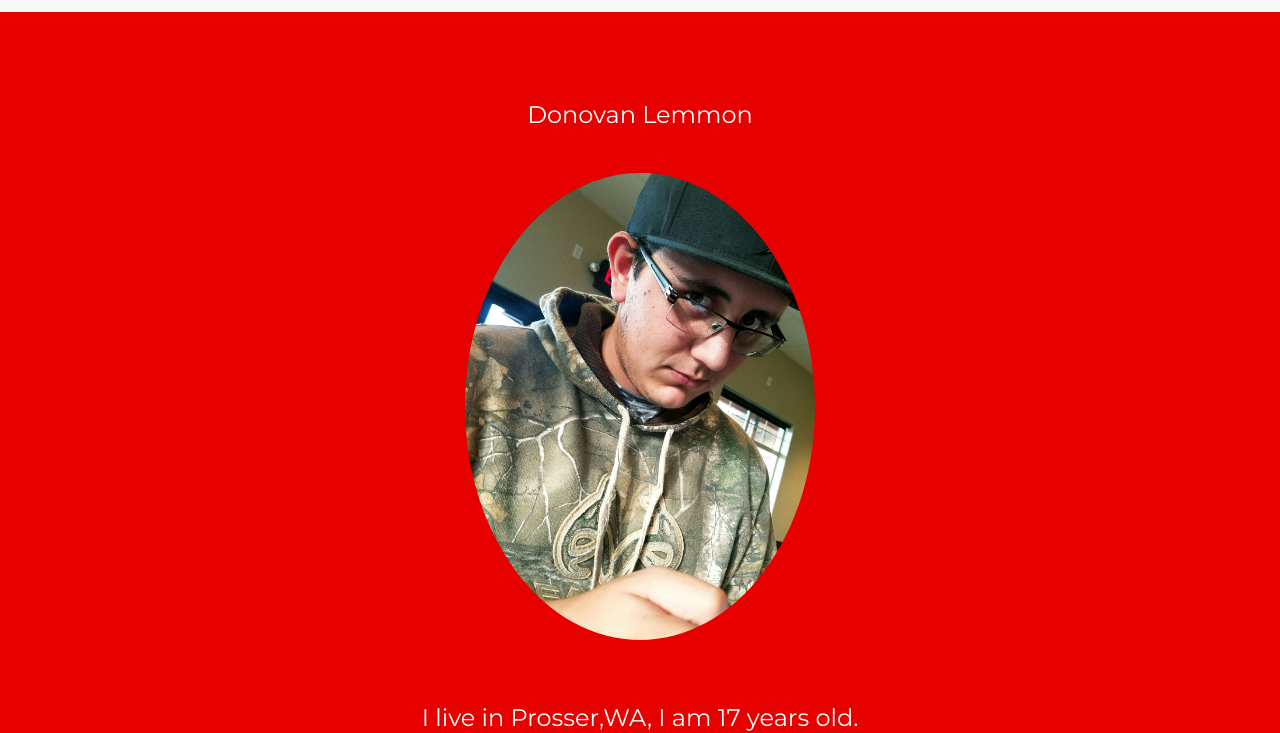
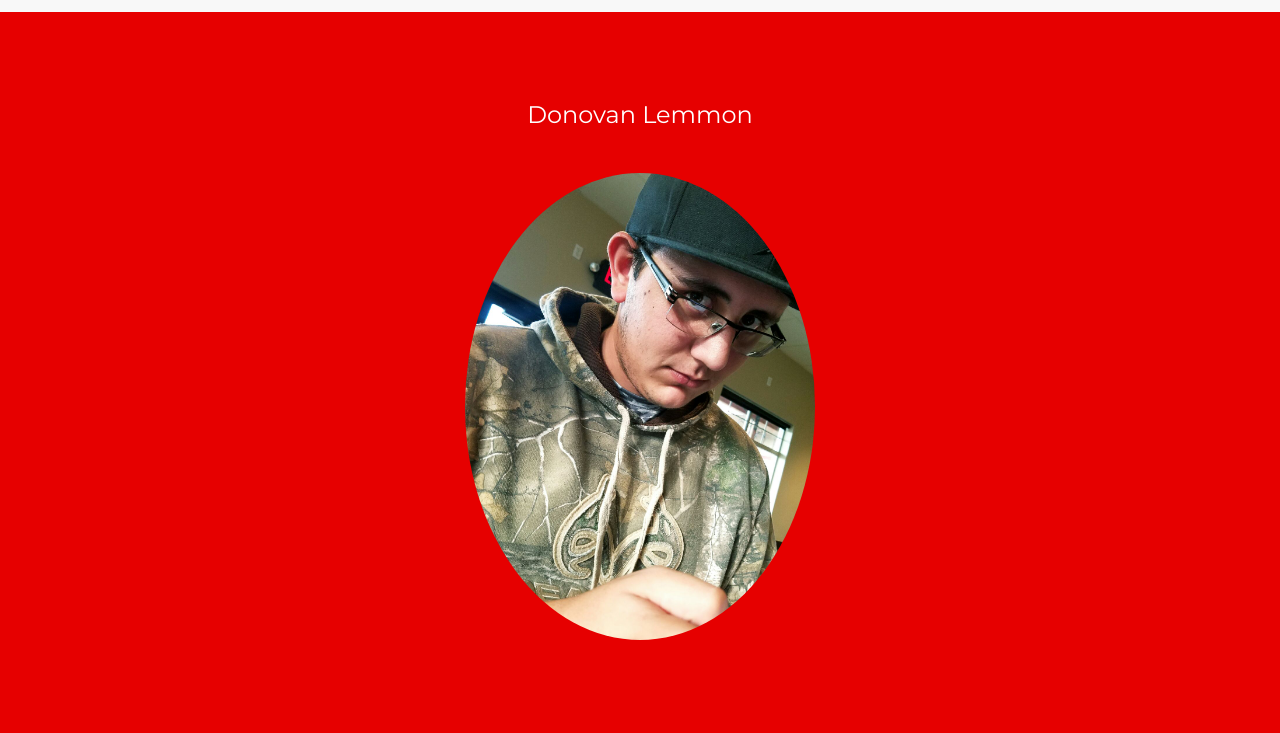
Before and after one commit to Donovan-L/Donovan-L.github.io, a plain HTML site: page about.html in a window 1280 px wide. Shown: the part 68-801 px from the top of the page. Drawn offline with nearby package versions, Linux system fonts and the light colour scheme.

Commit message:
Update about.html

```diff
--- a/about.html
+++ b/about.html
@@ -77,7 +77,6 @@
 <div class="container-fluid bg-1 text-center">
   <h3 class="margin">Donovan Lemmon</h3>
   <img src="2515.jpeg" class="img-responsive img-circle margin" style="display:inline" alt="Donovan Lemmon" width="350" height="350">
-  <h3>I live in Prosser,WA, I am 17 years old.</h3>
 </div>
 
 <!-- Second Container -->
```
